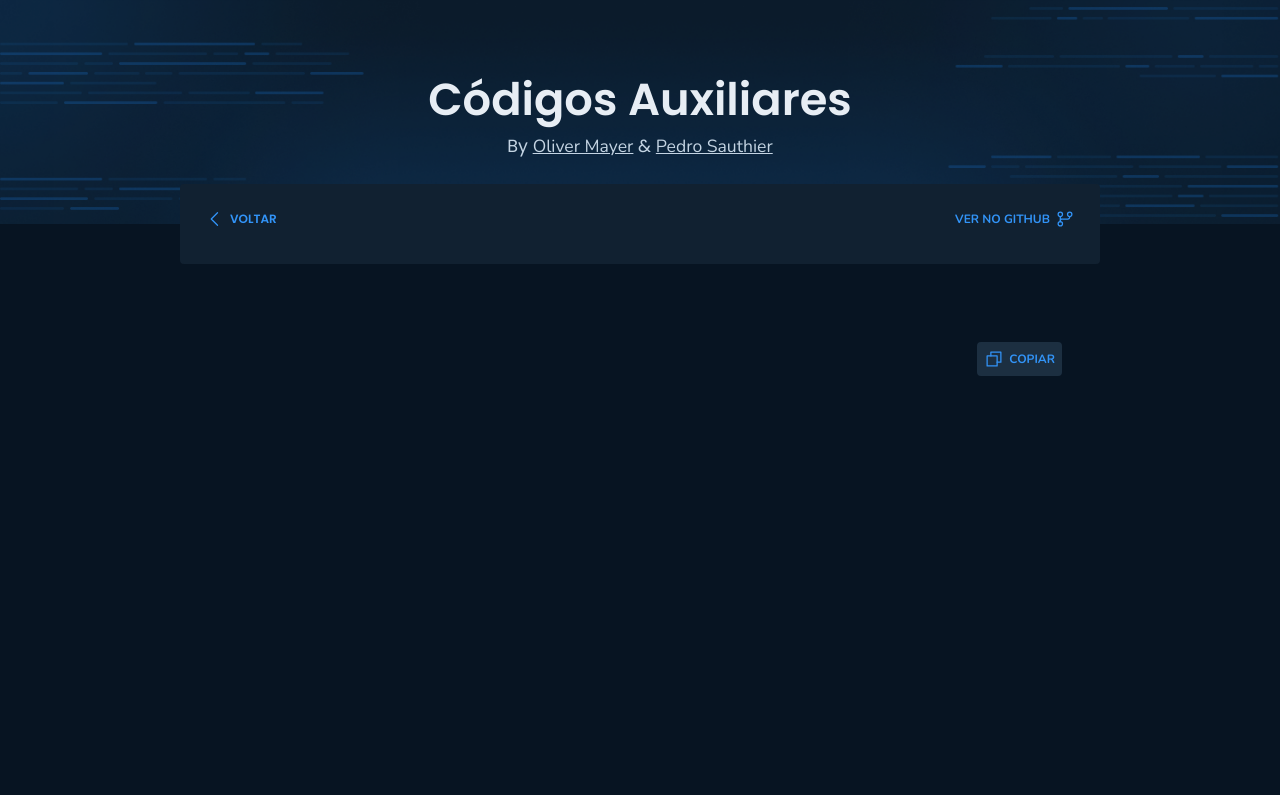
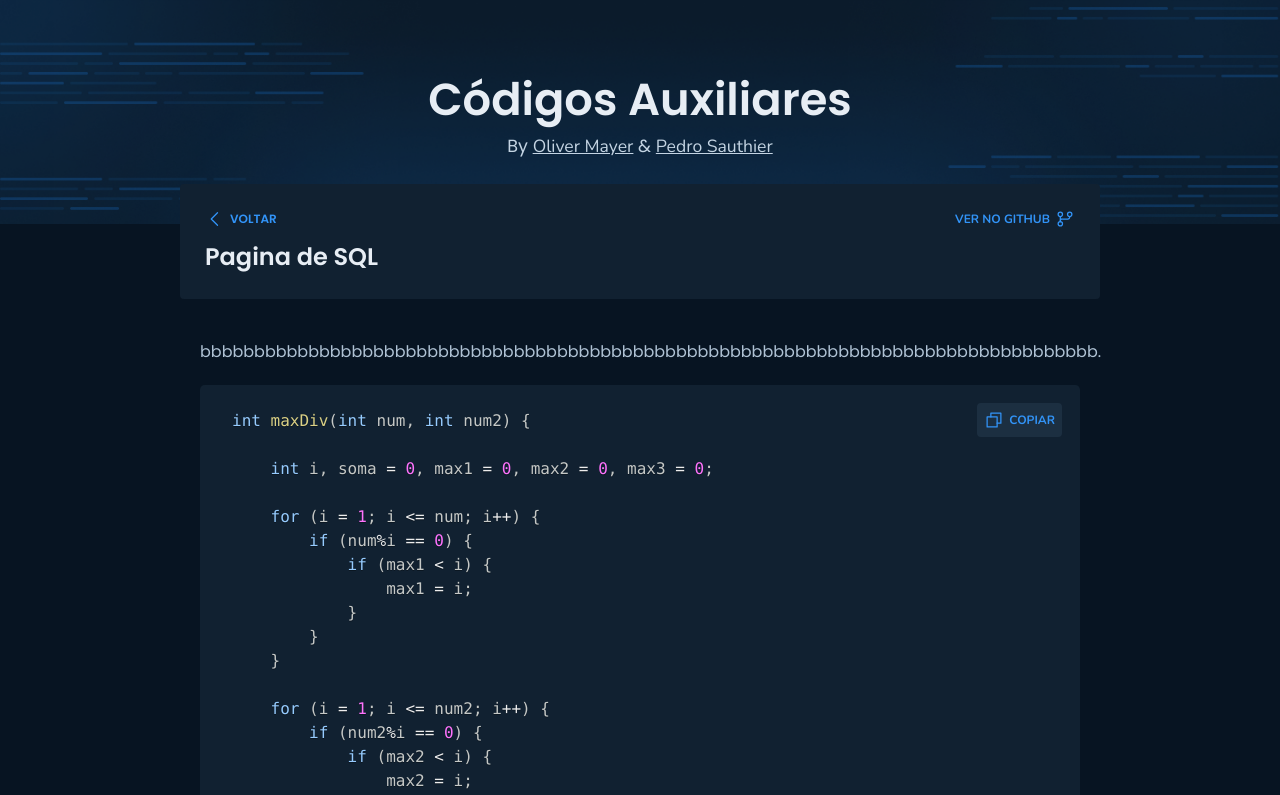
Before and after one commit to oliver-zyn/auxiliary-codes, a React (Vite) app: page /card/sql/aa6fb14c-6e3e-4359-887e-0c45fdaed102 in a window 1280 px wide. Shown: the top 795 px of the page. Built offline with nearby package versions, Linux system fonts and the light colour scheme; no server answers.

Commit message:
revertendo fetchs api

```diff
--- a/src/Router.tsx
+++ b/src/Router.tsx
@@ -16,9 +16,9 @@ export function Router() {
         <Route path="/home/c" element={<Home cardData={cardDataC} language="c" />} />
         <Route path="/home/java" element={<Home cardData={cardDataJava} language="java" />} />
         <Route path="/home/sql" element={<Home cardData={cardDataSQL} language="sql" />} />
-        <Route path="/card/c/:id" element={<OpenCard language="c" />} />
-        <Route path="/card/java/:id" element={<OpenCard language="java" />} />
-        <Route path="/card/sql/:id" element={<OpenCard language="sql" />} />
+        <Route path="/card/c/:id" element={<OpenCard cardData={cardDataC} />} />
+        <Route path="/card/java/:id" element={<OpenCard cardData={cardDataJava} />} />
+        <Route path="/card/sql/:id" element={<OpenCard cardData={cardDataSQL} />} />
       </Route>
     </Routes>
   )
--- a/src/pages/Home/components/Cards/index.tsx
+++ b/src/pages/Home/components/Cards/index.tsx
@@ -1,7 +1,5 @@
-import { useEffect, useState } from 'react'
 import { Card } from '../Card'
 import { ContainerCards } from './styles'
-import axios from 'axios'
 
 interface CardData {
   id: string
@@ -13,21 +11,14 @@ interface CardData {
 
 type CardsProps = {
   searchTerm: string
+  cardData: CardData[]
   language: string
 }
 
-export function Cards({ searchTerm, language }: CardsProps) {
-  const [cardData, setCardData] = useState<CardData[]>([])
-
+export function Cards({ searchTerm, cardData, language }: CardsProps) {
   const filteredCards = cardData.filter((card) =>
     card.title.toLowerCase().includes(searchTerm.toLowerCase())
   )
-
-  useEffect(() => {
-    axios.get(`http://localhost:5000/api/posts/all/${language}`).then((res) => {
-      setCardData(res.data)
-    })
-  }, [language])
 
   return (
     <ContainerCards>
--- a/src/pages/Home/index.tsx
+++ b/src/pages/Home/index.tsx
@@ -22,7 +22,7 @@ export function Home({ cardData, language }: HomeProps) {
     <>
       <SearchBar setSearchTerm={setSearchTerm} />
       <DownloadCard cardData={cardData} />
-      <Cards searchTerm={searchTerm} language={language} />
+      <Cards searchTerm={searchTerm} cardData={cardData} language={language} />
     </>
   )
 }
--- a/src/pages/OpenCard/index.tsx
+++ b/src/pages/OpenCard/index.tsx
@@ -1,8 +1,6 @@
 import { useParams } from 'react-router-dom'
 import { OpenCardHeader } from './components/OpenCardHeader'
 import { OpenCardContent } from './components/OpenCardContent'
-import { useEffect, useState } from 'react'
-import axios from 'axios'
 
 interface CardData {
   id: string
@@ -13,30 +11,23 @@ interface CardData {
 }
 
 interface OpenCardProps {
-  language: string
+  cardData: CardData[]
 }
 
-export function OpenCard({language}: OpenCardProps) {
-  const [card, setCard] = useState<CardData>({id: '', title: '', description: '', githubLink: '', code: ''})
+export function OpenCard({cardData}: OpenCardProps) {
   const { id } = useParams()
 
-  useEffect(() => {
-    axios.get(`http://localhost:5000/api/posts/open/?id=${id}&language=${language}`).then((res) => {
-      console.log(res.data);
-      setCard(res.data)
-
-    })
-  }, [id, language])
+  const thisCard = cardData.filter((card) => card.id == id)
 
   return (
     <>
       <OpenCardHeader
-        title={card.title}
-        githubLink={card.githubLink}
+        title={thisCard[0].title}
+        githubLink={thisCard[0].githubLink}
       />
       <OpenCardContent
-        description={card.description}
-        code={card.code}
+        description={thisCard[0].description}
+        code={thisCard[0].code}
       />
     </>
   )
```
